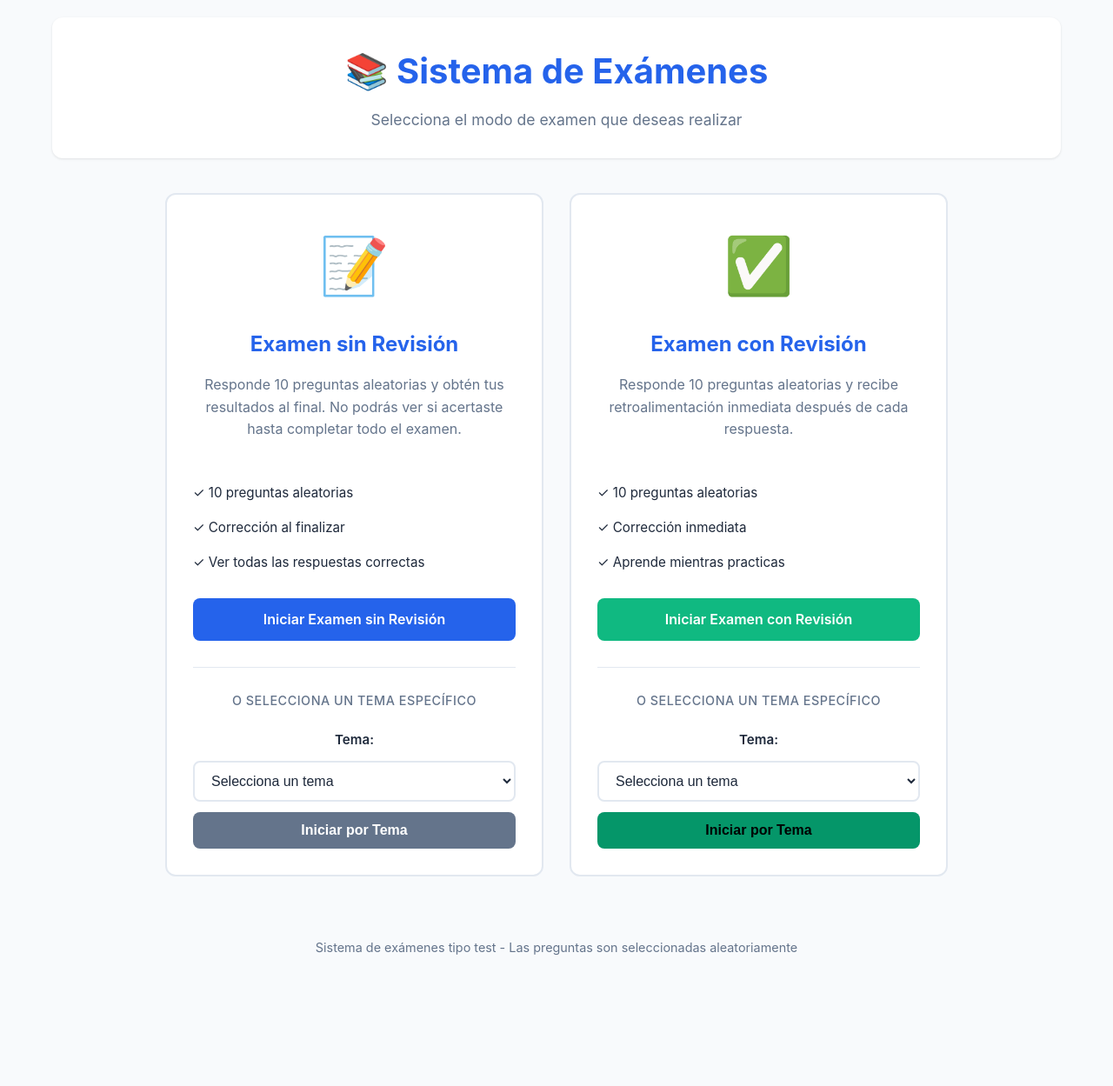
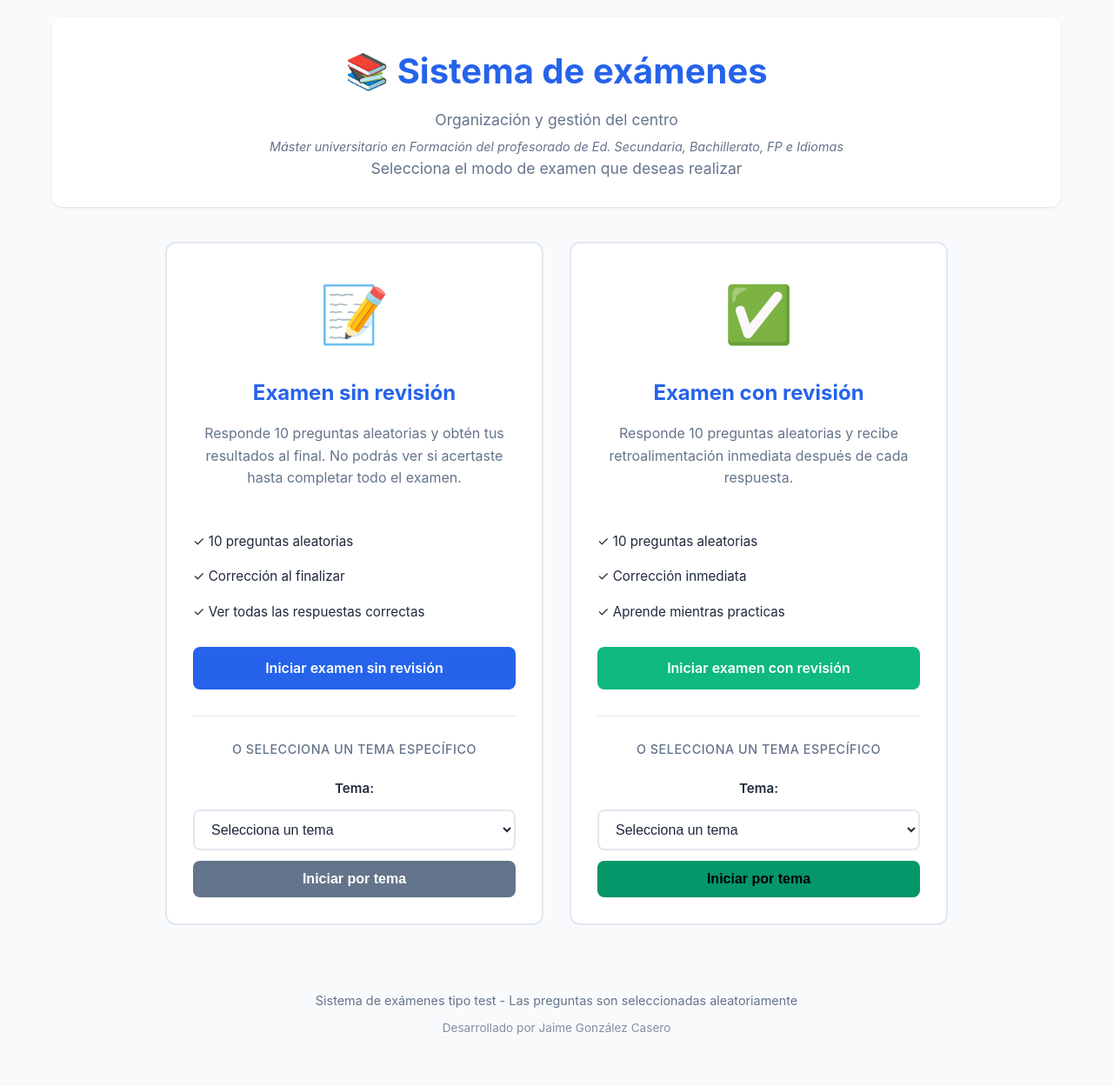
Before and after one commit to dejaimenpax/app-examenes, a Flask app: page / in a window 1280 px wide. Shown: the whole page at 87% size. Before the commit the page ends 1098 px from the top, so only its background shows below. Run offline with Flask 3, Linux system fonts and the light colour scheme.

Commit message:
Enhance exam functionality and UI with random seed initialization, improved styling, and consistent text formatting

```diff
--- a/app.py
+++ b/app.py
@@ -79,6 +79,9 @@ def examen(modo):
 @app.route('/api/examen-aleatorio')
 def api_examen_aleatorio():
     """API para obtener 10 preguntas aleatorias"""
+    # Reinicializar semilla aleatoria con timestamp para cada petición
+    random.seed(time.time())
+
     tema = request.args.get('tema', None)
 
     # Si se especifica un tema, cargar preguntas de ese tema
@@ -91,17 +94,18 @@ def api_examen_aleatorio():
         # Seleccionar de todas las preguntas
         todas_preguntas = copy.deepcopy(PREGUNTAS['preguntas'])
 
-    # Seleccionar 10 preguntas aleatorias
+    # Seleccionar 10 preguntas aleatorias (ya randomizadas por tema o todas)
     preguntas_seleccionadas = random.sample(todas_preguntas, min(10, len(todas_preguntas)))
 
+    # Barajar las opciones de cada pregunta seleccionada
     for pregunta in preguntas_seleccionadas:
         opciones = pregunta['opciones']
         respuesta_correcta_texto = opciones[pregunta['respuesta_correcta']]
 
-        #barajar
+        # Barajar opciones con nueva semilla
         random.shuffle(opciones)
 
-        #actualizar el índice de la respuesta correcta
+        # Actualizar el índice de la respuesta correcta después de barajar
         pregunta['respuesta_correcta'] = opciones.index(respuesta_correcta_texto)
 
 
--- a/static/css/styles.css
+++ b/static/css/styles.css
@@ -52,6 +52,13 @@ header h1 {
 .subtitle {
     color: var(--text-secondary);
     font-size: 1.1rem;
+}
+
+.subtitle-small {
+    color: var(--text-secondary);
+    font-size: 0.9rem;
+    margin-top: 5px;
+    font-style: italic;
 }
 
 .header-nav {
@@ -635,6 +642,17 @@ footer {
     font-size: 0.9rem;
 }
 
+footer p {
+    margin: 5px 0;
+}
+
+.author-credit {
+    font-size: 0.85rem;
+    color: var(--text-secondary);
+    opacity: 0.8;
+    margin-top: 10px;
+}
+
 /* Responsive */
 @media (max-width: 768px) {
     .container {
--- a/static/js/app.js
+++ b/static/js/app.js
@@ -308,7 +308,7 @@ if (btnResponder) {
             console.error('Error:', error);
             alert('Error al verificar la respuesta');
             btnResponder.disabled = false;
-            btnResponder.textContent = 'Comprobar Respuesta';
+            btnResponder.textContent = 'Comprobar respuesta';
         }
     });
 }
--- a/templates/index.html
+++ b/templates/index.html
@@ -9,7 +9,9 @@
 <body>
     <div class="container">
         <header>
-            <h1>📚 Sistema de Exámenes</h1>
+            <h1>📚 Sistema de exámenes</h1>
+            <p class="subtitle">Organización y gestión del centro</p>
+            <p class="subtitle-small">Máster universitario en Formación del profesorado de Ed. Secundaria, Bachillerato, FP e Idiomas</p>
             <p class="subtitle">Selecciona el modo de examen que deseas realizar</p>
         </header>
 
@@ -17,7 +19,7 @@
             <div class="modos-container">
                 <div class="modo-card">
                     <div class="modo-icono">📝</div>
-                    <h2>Examen sin Revisión</h2>
+                    <h2>Examen sin revisión</h2>
                     <p class="modo-descripcion">
                         Responde 10 preguntas aleatorias y obtén tus resultados al final.
                         No podrás ver si acertaste hasta completar todo el examen.
@@ -28,7 +30,7 @@
                         <li>✓ Ver todas las respuestas correctas</li>
                     </ul>
                     <a href="/examen/sin-revision" class="btn btn-primary btn-large">
-                        Iniciar Examen sin Revisión
+                        Iniciar examen sin revisión
                     </a>
 
                     <div class="tema-especifico-section">
@@ -41,7 +43,7 @@
                                 <option value="">Cargando temas...</option>
                             </select>
                             <button id="btn-tema-sin-revision" class="btn btn-secondary">
-                                Iniciar por Tema
+                                Iniciar por tema
                             </button>
                         </div>
                     </div>
@@ -49,7 +51,7 @@
 
                 <div class="modo-card">
                     <div class="modo-icono">✅</div>
-                    <h2>Examen con Revisión</h2>
+                    <h2>Examen con revisión</h2>
                     <p class="modo-descripcion">
                         Responde 10 preguntas aleatorias y recibe retroalimentación inmediata
                         después de cada respuesta.
@@ -60,7 +62,7 @@
                         <li>✓ Aprende mientras practicas</li>
                     </ul>
                     <a href="/examen/con-revision" class="btn btn-success btn-large">
-                        Iniciar Examen con Revisión
+                        Iniciar examen con revisión
                     </a>
 
                     <div class="tema-especifico-section">
@@ -73,7 +75,7 @@
                                 <option value="">Cargando temas...</option>
                             </select>
                             <button id="btn-tema-con-revision" class="btn btn-success-secondary">
-                                Iniciar por Tema
+                                Iniciar por tema
                             </button>
                         </div>
                     </div>
@@ -83,6 +85,7 @@
 
         <footer>
             <p>Sistema de exámenes tipo test - Las preguntas son seleccionadas aleatoriamente</p>
+            <p class="author-credit">Desarrollado por Jaime González Casero</p>
         </footer>
     </div>
 
```
Also changed, not shown: templates/examen.html (+9 -9 lines).
